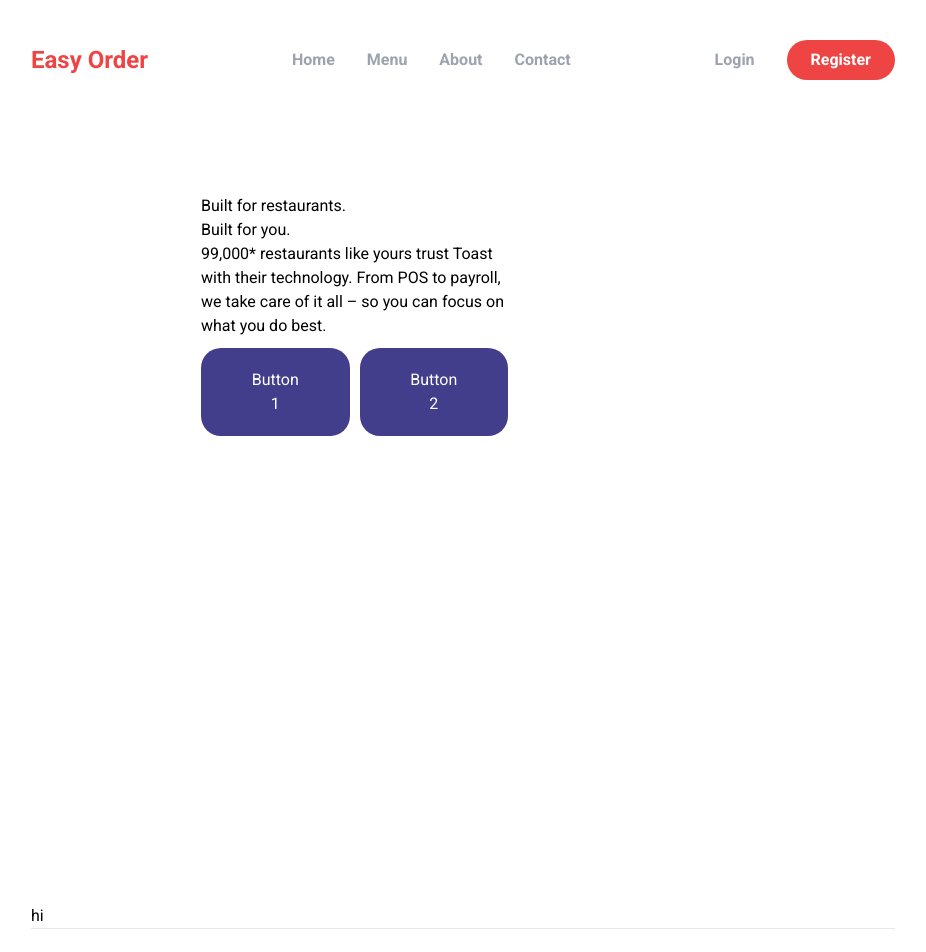
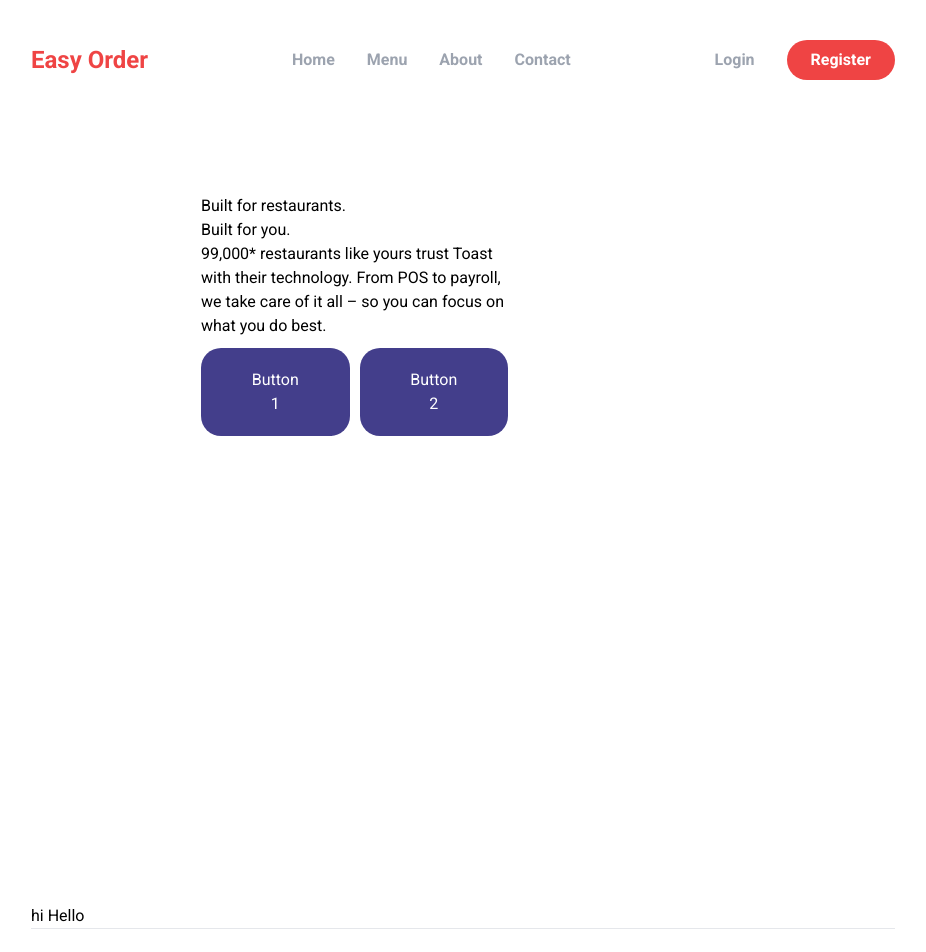
Before and after one commit to zubair7272/scaneasy, a Next.js app: page / in a window 1280 px wide. Shown: the top 952 px of the page, without its empty margins (177-1103 px from the left). Built offline with nearby package versions, Linux system fonts and the light colour scheme.

Commit message:
Update page.js

```diff
--- a/src/app/page.js
+++ b/src/app/page.js
@@ -8,7 +8,7 @@ export default function Home() {
     <>
       {/* <Header /> */}
       <Hero />
-      <h1>hi</h1>
+      <h1>hi Hello</h1>
       {/* <Items /> */}
       {/* <Menu /> */}
     </>
```
